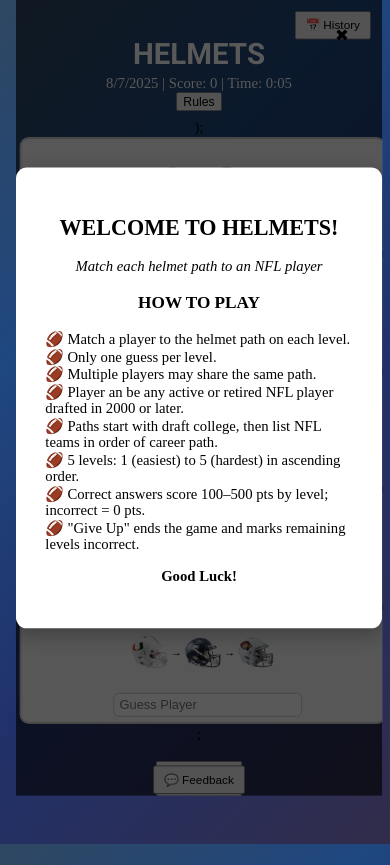
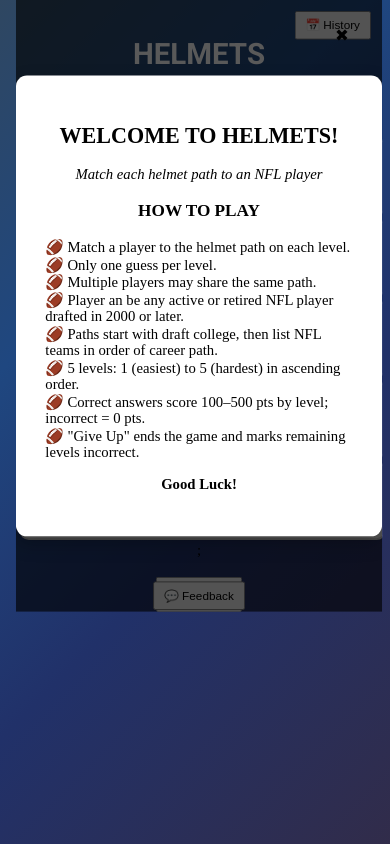
Before and after one commit to JerryHelmets/helmets-game, a React (Vite) app: page / in a window 390 px wide. After the commit the page ends 844 px from the top, so only its background shows below. Built offline with nearby package versions, Linux system fonts and the light colour scheme; grey boxes are pictures that could not be loaded.

Commit message:
Update GameComponent.css !importatn changes

```diff
--- a/src/GameComponent.css
+++ b/src/GameComponent.css
@@ -219,8 +219,8 @@
 }
 @media (max-width: 480px) {
   .helmet-img-responsive {
-    width: 24px !important;
-    height: 24px !important;
+    width: 24px;
+    height: 24px;
   }
 }
 .helmet-arrow {
@@ -249,17 +249,17 @@
 }
 @media (max-width: 480px) {
   .helmet-img-mobile {
-    width: 32px !important;
-    height: 32px !important;
+    width: 32px;
+    height: 32px;
   }
 
   .helmet-arrow-mobile {
-    font-size: 0.75rem !important;
-    margin: 0 1px !important;
+    font-size: 0.75rem;
+    margin: 0 1px;
   }
 
   .bubble-container-mobile {
-    padding: 8px !important;
+    padding: 6px;
   }
 }
 @media (max-width: 480px) {
@@ -293,8 +293,8 @@
 }
 @media (max-width: 480px) {
   .helmet-img-mobile-lg {
-    width: 80px !important;
-    height: 80px !important;
+    width: 80px;
+    height: 80px;
   }
 }
 .path-block-correct {
```
